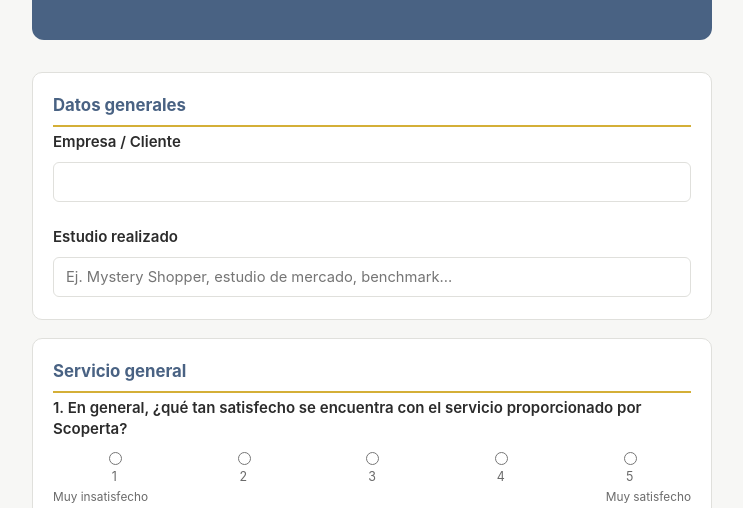
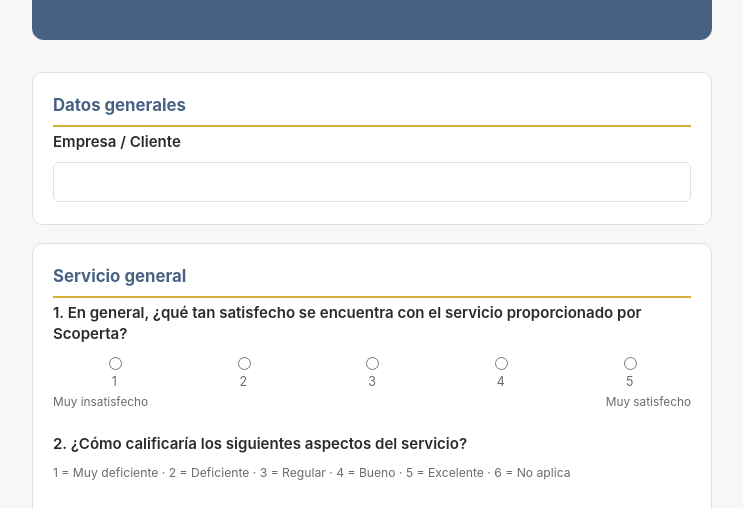
Before and after one commit to Scoperta-G/encuesta-satisfaccion, a plain HTML site: page index.html in a window 1280 px wide. Shown: the part 243-751 px from the top of the page, without its empty margins (268-1011 px from the left). Drawn offline with Linux system fonts and the light colour scheme.

Commit message:
Update index.html

```diff
--- a/index.html
+++ b/index.html
@@ -216,10 +216,6 @@
       <div class="field">
         <label class="q" for="empresa">Empresa / Cliente</label>
         <input type="text" id="empresa" name="empresa" required>
-      </div>
-      <div class="field">
-        <label class="q" for="estudio">Estudio realizado</label>
-        <input type="text" id="estudio" name="estudio" placeholder="Ej. Mystery Shopper, estudio de mercado, benchmark...">
       </div>
     </div>
 
```
